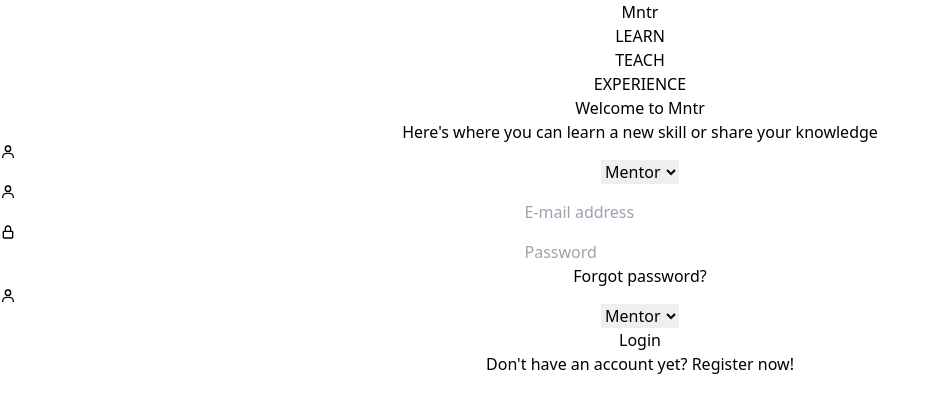
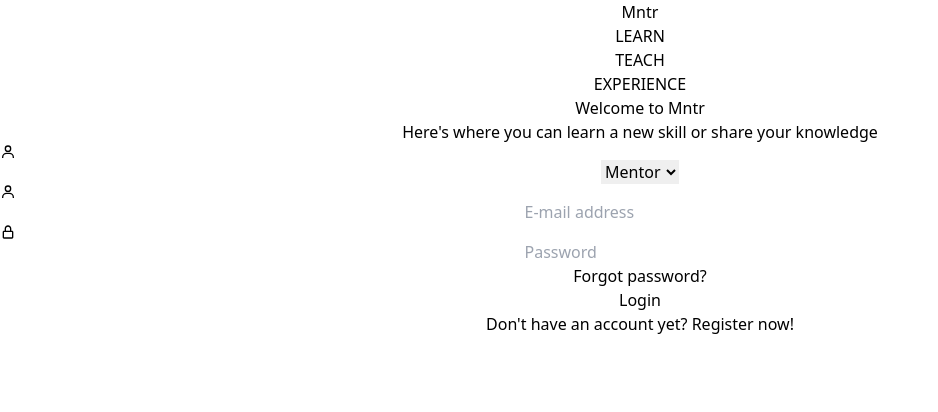
Before and after one commit to CS262Group37/Mntr, a React (Create React App) app in the folder frontend/: page / in a window 1280 px wide. Shown: the top 412 px of the page, without its empty margins (0-938 px from the left). Built offline with nearby package versions, Linux system fonts and the light colour scheme.

Commit message:
small fixes

```diff
--- a/frontend/src/DashboardMentee.tsx
+++ b/frontend/src/DashboardMentee.tsx
@@ -1,4 +1,4 @@
-import React from "react";
+import React, { useEffect } from "react";
 import "./App.css";
 import axios from "axios";
 import NavBar from "./components/NavBar";
@@ -19,6 +19,7 @@ interface MeetingProps {
   feedback: string;
 }
 
+// Mentor details component
 const MentorDetails: React.FC<MentorObject> = (props) => {
   // TODO schedule a meeting function
   const schedule = () => {
@@ -109,6 +110,14 @@ const Meeting: React.FC<MeetingProps> = (props) => {
 };
 
 function DashboardMentee() {
+  useEffect(() => {
+    axios.get("/api/relations/get-relations").then((res) => {
+      console.log(res.data);
+    });
+  });
+
+
+
   const dummyDate1 = new Date("2022-02-04");
   const dummyDate2 = new Date("2022-01-27");
   const dummyDate3 = new Date("2022-01-24");
@@ -140,7 +149,6 @@ function DashboardMentee() {
   };
 
   return (
-    // <div className="fixed h-full w-full overflow-scroll overflow-x-auto">
     <div className="fixed h-full w-full">
       <NavBar
         activeStr="My mentors"
--- a/frontend/src/Login.tsx
+++ b/frontend/src/Login.tsx
@@ -84,14 +84,6 @@ function Login() {
                 <p className="text-right text-lg pt-1 underline">
                   Forgot password?
                 </p>
-                <Dropdown
-                  values={["mentor", "mentee", "admin"]}
-                  labels={["Mentor", "Mentee", "Admin"]}
-                  onChange={(e: any) => {
-                    setRole(e.target.value);
-                  }}
-                  icon={<BiUser className="text-4xl m-4 mr-0" />}
-                />
               </div>
             </div>
 
--- a/frontend/src/index.css
+++ b/frontend/src/index.css
@@ -1,22 +1,6 @@
 @tailwind base;
 @tailwind components;
 @tailwind utilities;
-
-@keyframes scaleZ {
-  0% {
-    opacity: 0;
-    transform: scale(0);
-  }
-
-  80% {
-    transform: scale(1.07);
-  }
-
-  100% {
-    opacity: 1;
-    transform: scale(1);
-  }
-}
 
 /* body {
   margin: 0;
```
